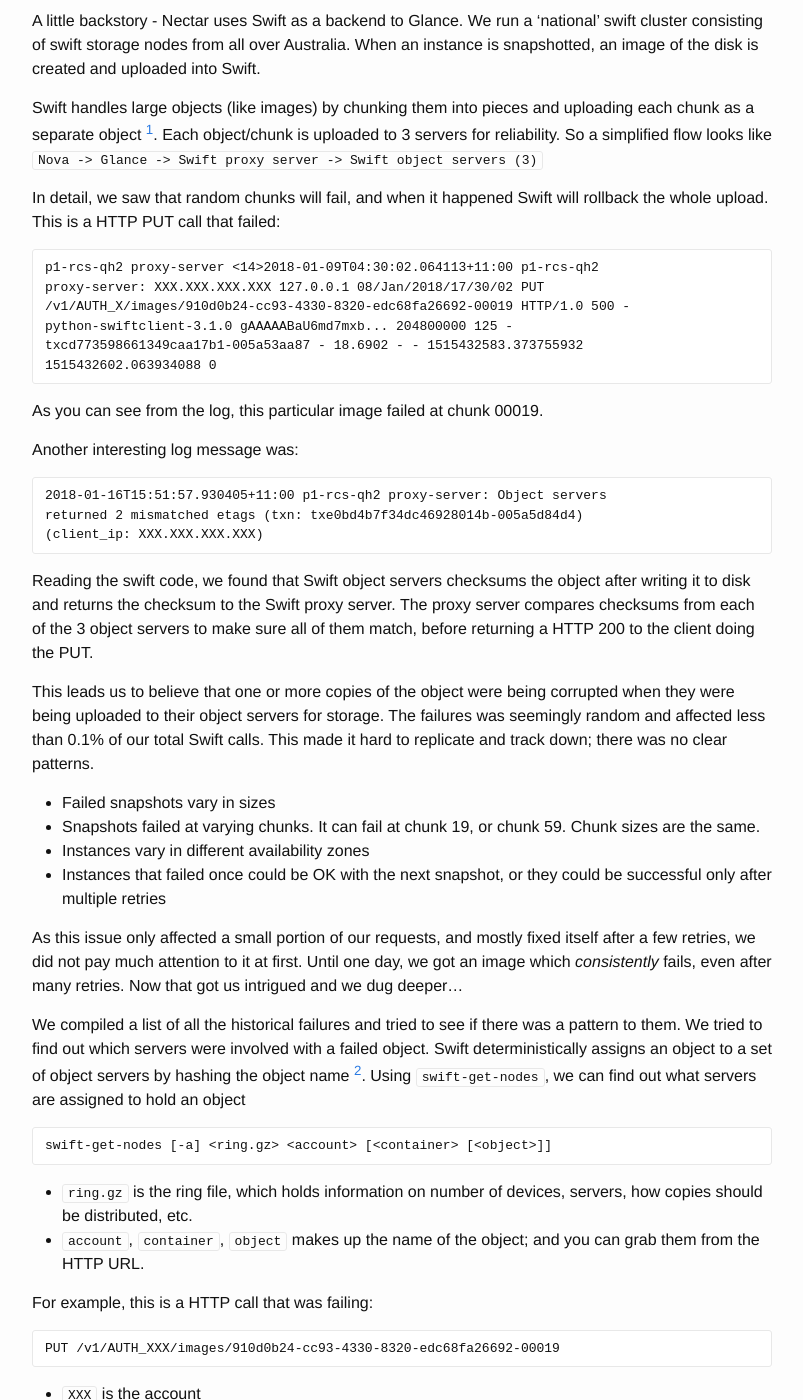
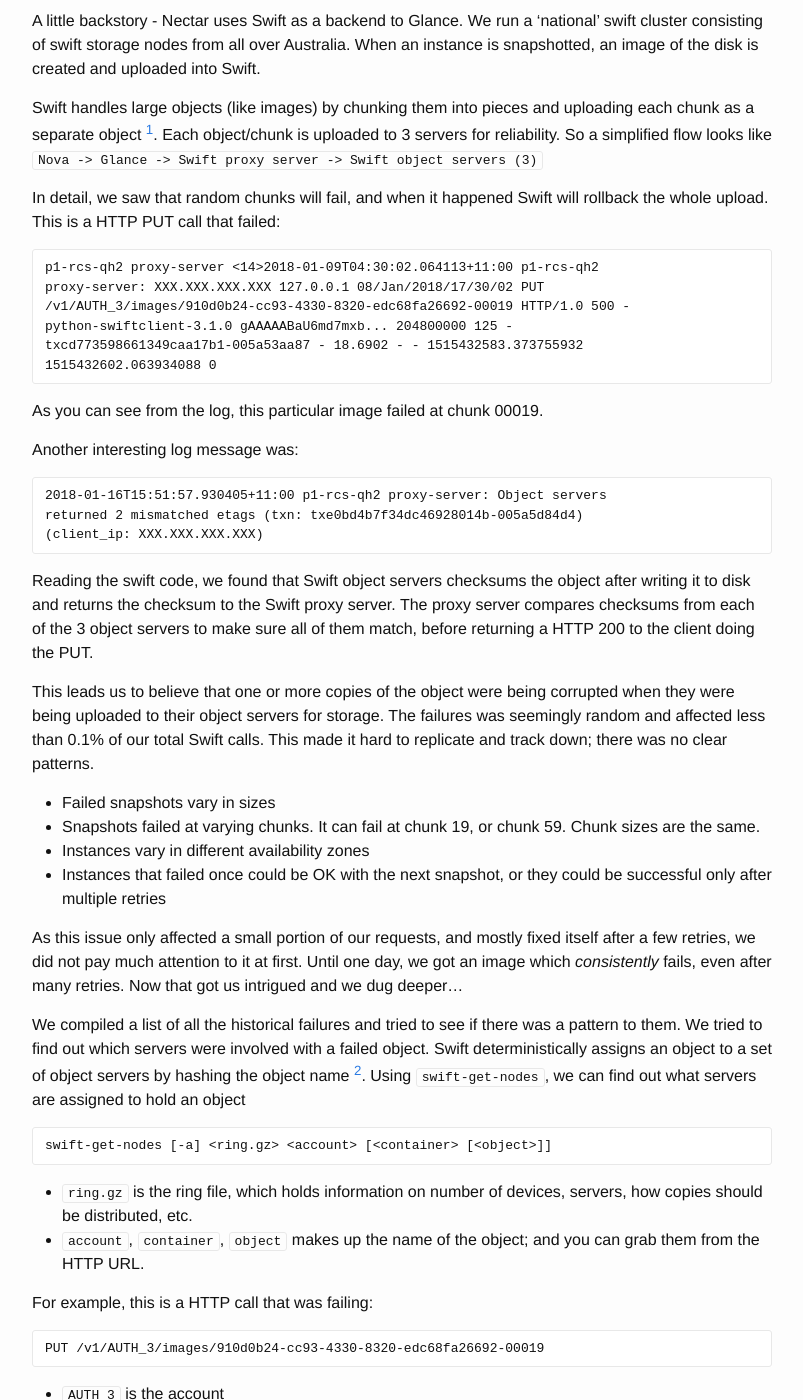
Before and after one commit to waipeng/alltherunning, a Jekyll site: the page built from _posts/2018-06-01-tracking-down-mysterious-swift-failures.markdown, in a window 1280 px wide and 1400 px high, scrolled down 318 px. Shown: the whole window, without its empty margins (238-1041 px from the left). Built offline with Jekyll 4.4.1, drawn with Linux system fonts in a browser that asks for light colours.

````diff
--- a/_posts/2018-06-01-tracking-down-mysterious-swift-failures.markdown
+++ b/_posts/2018-06-01-tracking-down-mysterious-swift-failures.markdown
@@ -24,7 +24,7 @@
 ```
 p1-rcs-qh2 proxy-server <14>2018-01-09T04:30:02.064113+11:00 p1-rcs-qh2
 proxy-server: XXX.XXX.XXX.XXX 127.0.0.1 08/Jan/2018/17/30/02 PUT
-/v1/AUTH_X/images/910d0b24-cc93-4330-8320-edc68fa26692-00019 HTTP/1.0 500 -
+/v1/AUTH_3/images/910d0b24-cc93-4330-8320-edc68fa26692-00019 HTTP/1.0 500 -
 python-swiftclient-3.1.0 gAAAAABaU6md7mxb... 204800000 125 -
 txcd773598661349caa17b1-005a53aa87 - 18.6902 - - 1515432583.373755932
 1515432602.063934088 0
@@ -81,10 +81,10 @@
 For example, this is a HTTP call that was failing:
 
 ```
-PUT /v1/AUTH_XXX/images/910d0b24-cc93-4330-8320-edc68fa26692-00019
+PUT /v1/AUTH_3/images/910d0b24-cc93-4330-8320-edc68fa26692-00019
 ```
 
-- `XXX` is the account
+- `AUTH_3` is the account
 - `images` is the container
 - `910d0b24-cc93-4330-8320-edc68fa26692-00019` is the object.
 
````
